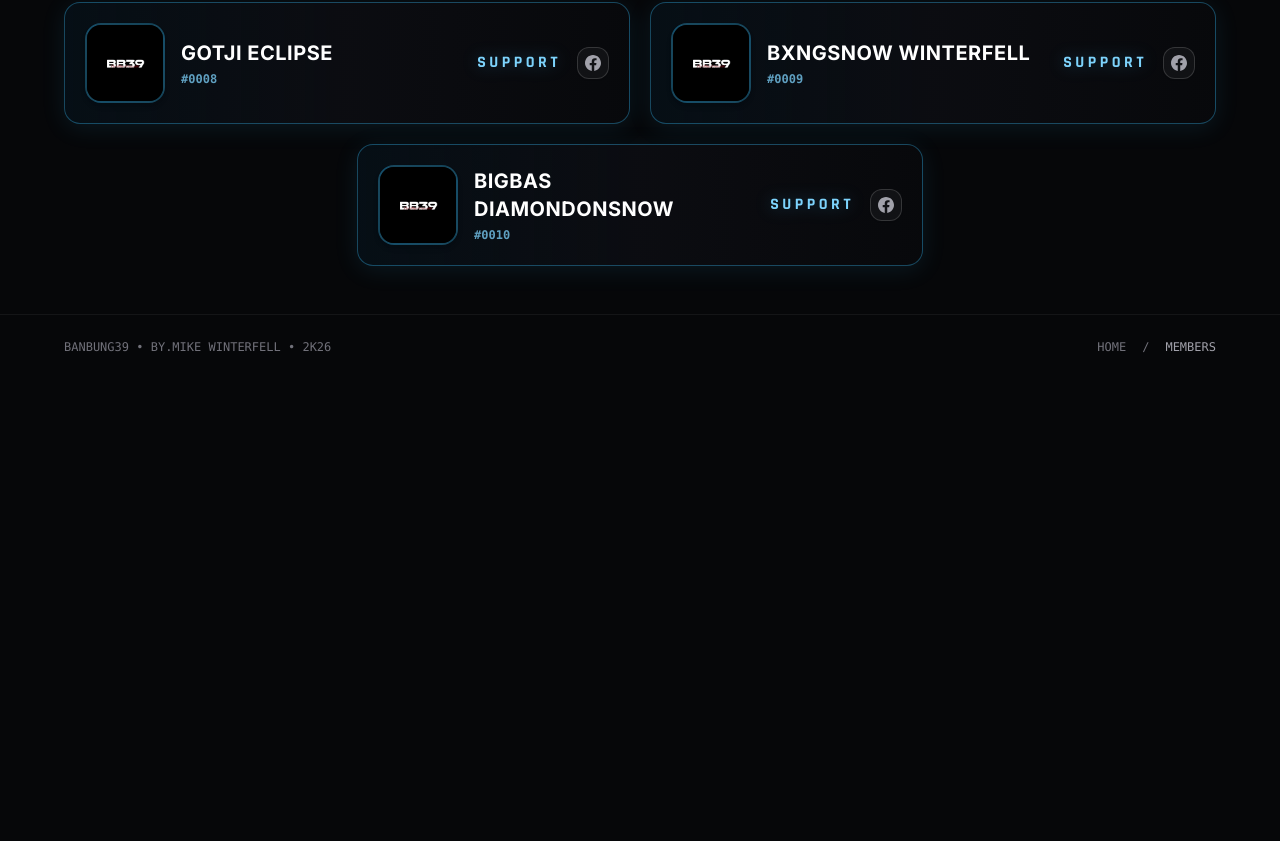
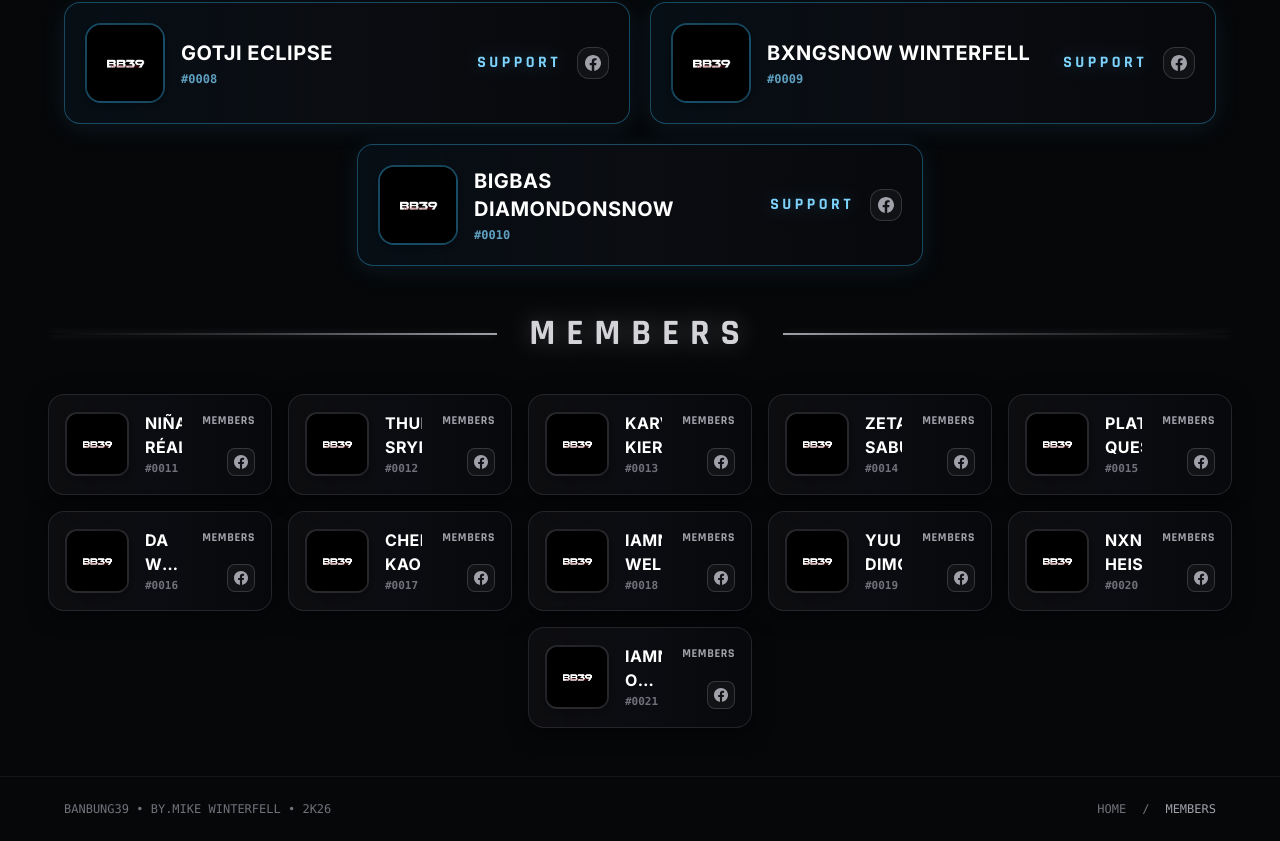
Before and after one commit to Orinn1/Banbung39, a Next.js app: page /members in a window 1280 px wide. Shown: the part 1195-2036 px from the top of the page. Before the commit the page ends 1574 px from the top, so only its background shows below. Built offline with nearby package versions, Linux system fonts and the light colour scheme; a web font is replaced by a local one.

Commit message:
Add 11 members under Member role with 5-column layout

```diff
--- a/app/members/page.tsx
+++ b/app/members/page.tsx
@@ -272,16 +272,19 @@ export default function MembersPage() {
               </section>
             )}
 
-            {/* 4. MEMBERS SECTION (Wide Cards) */}
+            {/* 4. MEMBERS SECTION (5 Columns) */}
             {(selectedRole === 'All' || selectedRole === 'Member') && regularMemberList.length > 0 && (
               <section>
                 <SectionHeader title="MEMBERS" role="Member" />
-                <div className="flex flex-wrap justify-center gap-5 max-w-6xl mx-auto">
+                <div className="flex flex-wrap justify-center gap-3.5 sm:gap-4 max-w-[1440px] mx-auto">
                   {regularMemberList.map((m) => (
-                    <div key={m.id} className="w-full md:w-[calc(50%-10px)]">
+                    <div
+                      key={m.id}
+                      className="w-full sm:w-[calc(50%-0.5rem)] md:w-[calc(33.333%-0.7rem)] lg:w-[calc(25%-0.75rem)] xl:w-[calc(20%-0.8rem)]"
+                    >
                       <MemberCard
                         member={m}
-                        variant="wide"
+                        variant="compact"
                       />
                     </div>
                   ))}
--- a/data/members.ts
+++ b/data/members.ts
@@ -85,6 +85,85 @@ export const MEMBERS_DATA: Member[] = [
     role: "Support",
     facebook: "https://www.facebook.com/bigbas.wtfdelta",
   },
+
+  // MEMBER
+  {
+    id: "0011",
+    memberId: "#0011",
+    name: "NIÑABABYNIS RÉALLYJAMOKINGHELLPY",
+    role: "Member",
+    facebook: "https://www.facebook.com/share/19awt42yRa/",
+  },
+  {
+    id: "0012",
+    memberId: "#0012",
+    name: "THUNDER SRYMYBAD",
+    role: "Member",
+    facebook: "https://www.facebook.com/share/1HgLYEhjxV/?mibextid=wwXIfr",
+  },
+  {
+    id: "0013",
+    memberId: "#0013",
+    name: "KARVIN KIERAN",
+    role: "Member",
+    facebook: "https://www.facebook.com/share/1E2AJ2xadF/?mibextid=wwXIfr",
+  },
+  {
+    id: "0014",
+    memberId: "#0014",
+    name: "ZETA SABUDBOB",
+    role: "Member",
+    facebook: "https://www.facebook.com/share/1C2KXS6msF/",
+  },
+  {
+    id: "0015",
+    memberId: "#0015",
+    name: "PLATHONG QUEST",
+    role: "Member",
+    facebook: "https://www.facebook.com/profile.php?id=61590894861043&locale=th_TH",
+  },
+  {
+    id: "0016",
+    memberId: "#0016",
+    name: "DA WINTERFELL FITZROY",
+    role: "Member",
+    facebook: "https://www.facebook.com/share/1KE93PPEWp/?mibextid=wwXIfr",
+  },
+  {
+    id: "0017",
+    memberId: "#0017",
+    name: "CHERCHER KAORUKAUON",
+    role: "Member",
+    facebook: "https://www.facebook.com/mebexllnaruk",
+  },
+  {
+    id: "0018",
+    memberId: "#0018",
+    name: "IAMNONGYIMWAN WELL",
+    role: "Member",
+    facebook: "https://www.facebook.com/share/19hf71mwJt/",
+  },
+  {
+    id: "0019",
+    memberId: "#0019",
+    name: "YUU DIMOTRY",
+    role: "Member",
+    facebook: "https://www.facebook.com/profile.php?id=100079614739842&locale=th_TH",
+  },
+  {
+    id: "0020",
+    memberId: "#0020",
+    name: "NXNGPALMMY HEISENBERG",
+    role: "Member",
+    facebook: "https://www.facebook.com/profile.php?id=61592886476738&mibextid=wwXIfr&mibextid=wwXIfr",
+  },
+  {
+    id: "0021",
+    memberId: "#0021",
+    name: "IAMNONGPEPER ONNUTNERVERDIE THANGTANGRADUP",
+    role: "Member",
+    facebook: "https://www.facebook.com/share/19ij3AJifU/",
+  },
 ];
 
 export const CLAN_INFO = {
```
